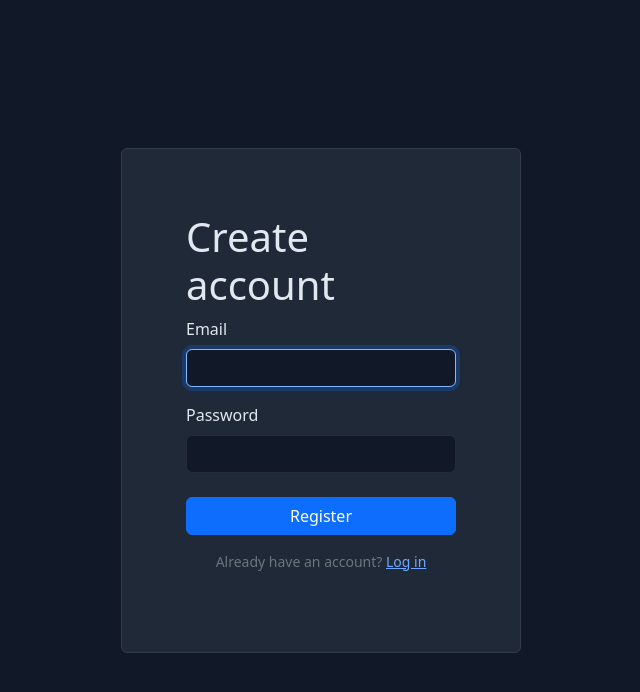
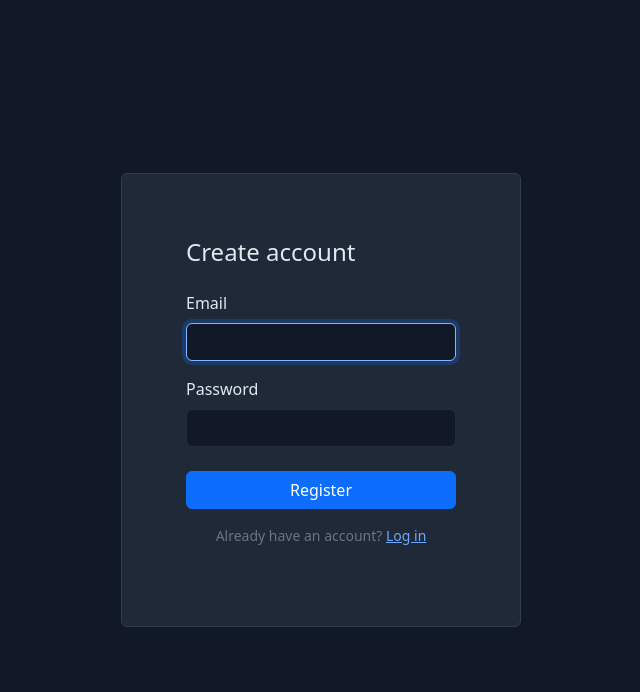
Before and after one commit to mrkpnjm/web, a React (Vite) app in the folder frontend/: page /register in a window 1280 px wide. Shown: the top 692 px of the page, without its empty margins (319-959 px from the left). Built offline with nearby package versions, Linux system fonts and the light colour scheme; no server answers.

Commit message:
Changed heading size

```diff
--- a/frontend/src/pages/auth/Login.tsx
+++ b/frontend/src/pages/auth/Login.tsx
@@ -28,7 +28,7 @@ export default function Login() {
         <div className="min-vh-100 d-flex align-items-center justify-content-center bg-body">
             <div className="card p-4 p-md-5" style={{ width: '100%', maxWidth: '400px' }}>
                 <div className="card-body">
-                    <h1>Welcome back</h1>
+                    <h4 className="mb-4">Welcome back</h4>
                     <form onSubmit={handleSubmit}>
                         <label className="form-label">Email</label>
                         <input
--- a/frontend/src/pages/auth/Register.tsx
+++ b/frontend/src/pages/auth/Register.tsx
@@ -28,7 +28,7 @@ export default function Register() {
         <div className="min-vh-100 d-flex align-items-center justify-content-center bg-body">
             <div className="card p-4 p-md-5" style={{ width: '100%', maxWidth: '400px' }}>
                 <div className="card-body">
-                    <h1>Create account</h1>
+                    <h4 className="mb-4">Create account</h4>
                         <form onSubmit={handleSubmit}>
                             <label className="form-label">Email</label>
                             <input
```
